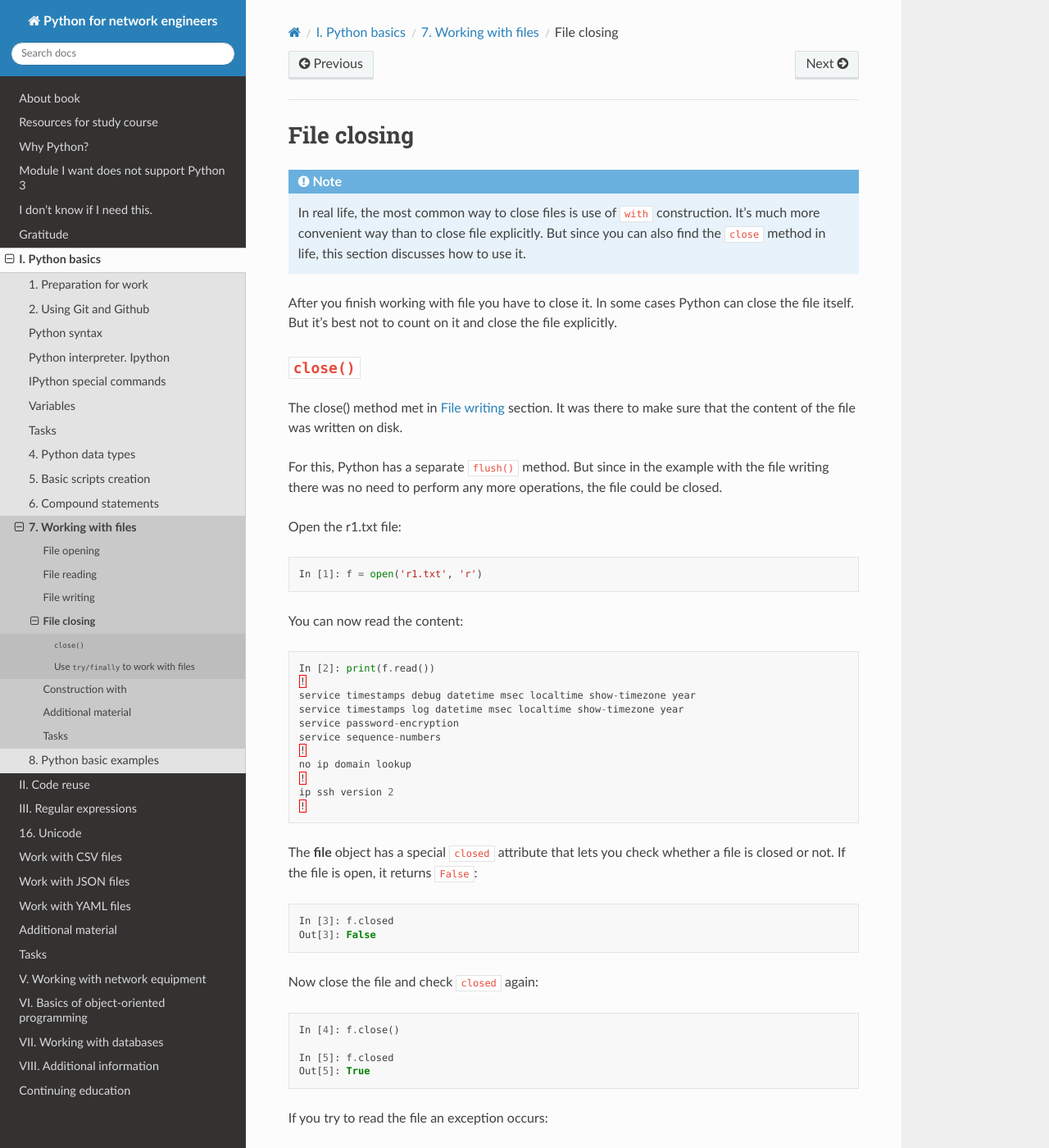
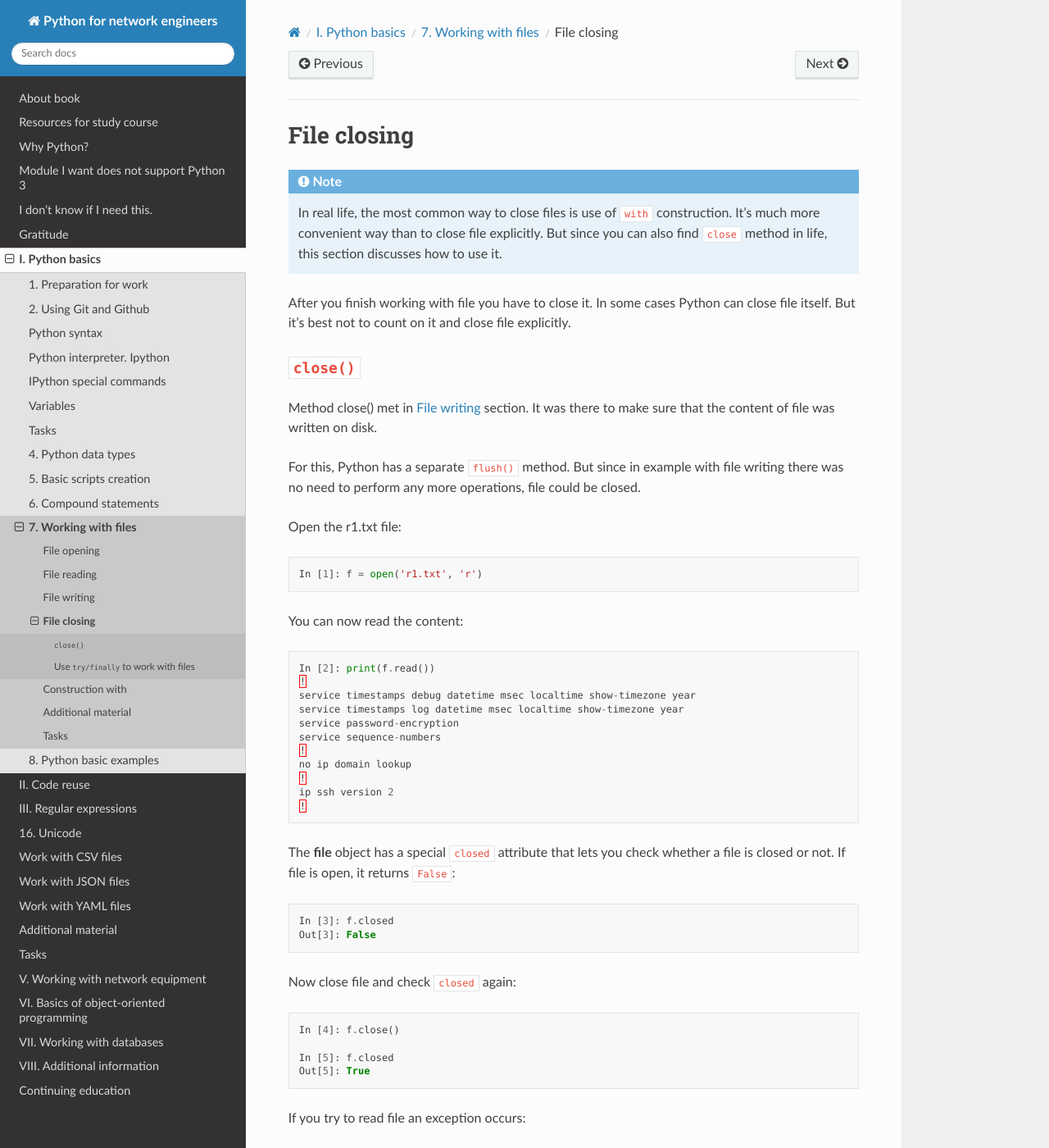
Before and after one commit to natenka/pyneng-book-en, a Sphinx documentation site: the page built from docs/source/book/07_files/4_close.rst, in a window 1280 px wide and 1400 px high. Shown: the whole window at 82% size. Built offline with Sphinx 7.4.7 and the Read the Docs theme 2.0.0, drawn with Linux system fonts in a browser that asks for light colours; pages that are not in the unit, such as notebooks, are missing from menus; some of the changed text lies outside the part shown.

Commit message:
Update 4_close.rst

```diff
--- a/docs/source/book/07_files/4_close.rst
+++ b/docs/source/book/07_files/4_close.rst
@@ -2,18 +2,18 @@ File closing
 ---------------
 
 .. note::
-    In real life, the most common way to close files is use of ``with`` construction. It’s much more convenient way than to close file explicitly. But since you can also find the ``close`` method in life, this section discusses how to use it.
+    In real life, the most common way to close files is use of ``with`` construction. It’s much more convenient way than to close file explicitly. But since you can also find ``close`` method in life, this section discusses how to use it.
 
-After you finish working with file you have to close it. In some cases Python can close the file itself. But it’s best not to count on it and close the file explicitly.
+After you finish working with file you have to close it. In some cases Python can close file itself. But it’s best not to count on it and close file explicitly.
 
 ``close()``
 ^^^^^^^^^^^
 
-The close() method met in `File writing  <./3_write.md>`__ section.
-It was there to make sure that the content of the file was written on disk.
+Method close() met in `File writing  <./3_write.md>`__ section.
+It was there to make sure that the content of file was written on disk.
 
 For this, Python has a separate ``flush()`` method.
-But since in the example with the file writing there was no need to perform any more operations, the file could be closed.
+But since in example with file writing there was no need to perform any more operations, file could be closed.
 
 Open the r1.txt file:
 
@@ -36,14 +36,14 @@ You can now read the content:
     !
     ip ssh version 2
     !
-The **file** object has a special ``closed`` attribute that lets you check whether a file is closed or not. If the file is open, it returns ``False``:
+The **file** object has a special ``closed`` attribute that lets you check whether a file is closed or not. If file is open, it returns ``False``:
 
 .. code:: python
 
     In [3]: f.closed
     Out[3]: False
 
-Now close the file and check ``closed`` again:
+Now close file and check ``closed`` again:
 
 .. code:: python
 
@@ -52,7 +52,7 @@ Now close the file and check ``closed`` again:
     In [5]: f.closed
     Out[5]: True
 
-If you try to read the file an exception occurs:
+If you try to read file an exception occurs:
 
 .. code:: python
 
@@ -95,7 +95,7 @@ Using ``try/except`` construction you can capture this exception and print your
       ....:
     No such file
 
-And with ``finally`` you can close the file after all operations:
+And with ``finally`` you can close file after all operations:
 
 .. code:: python
 
```
